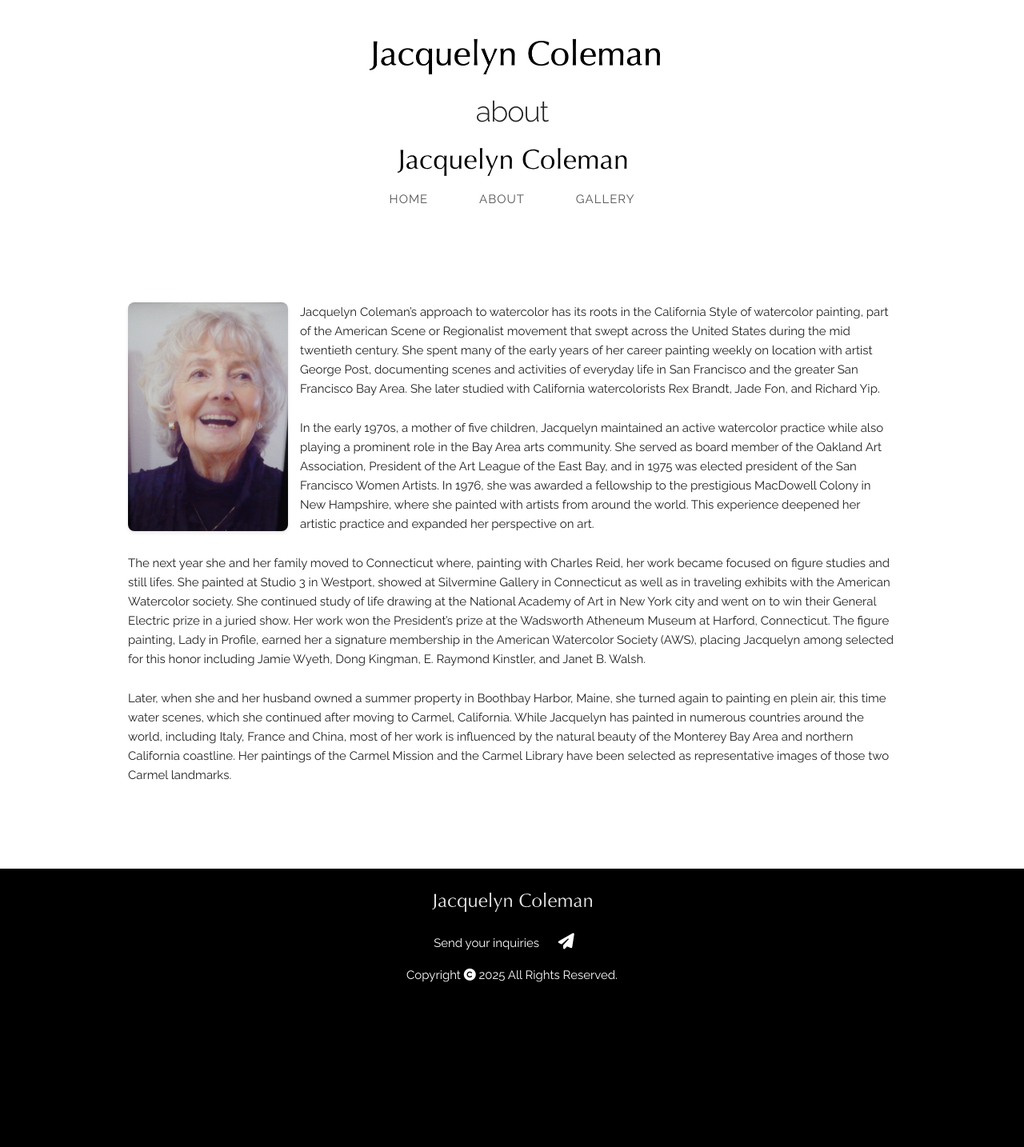
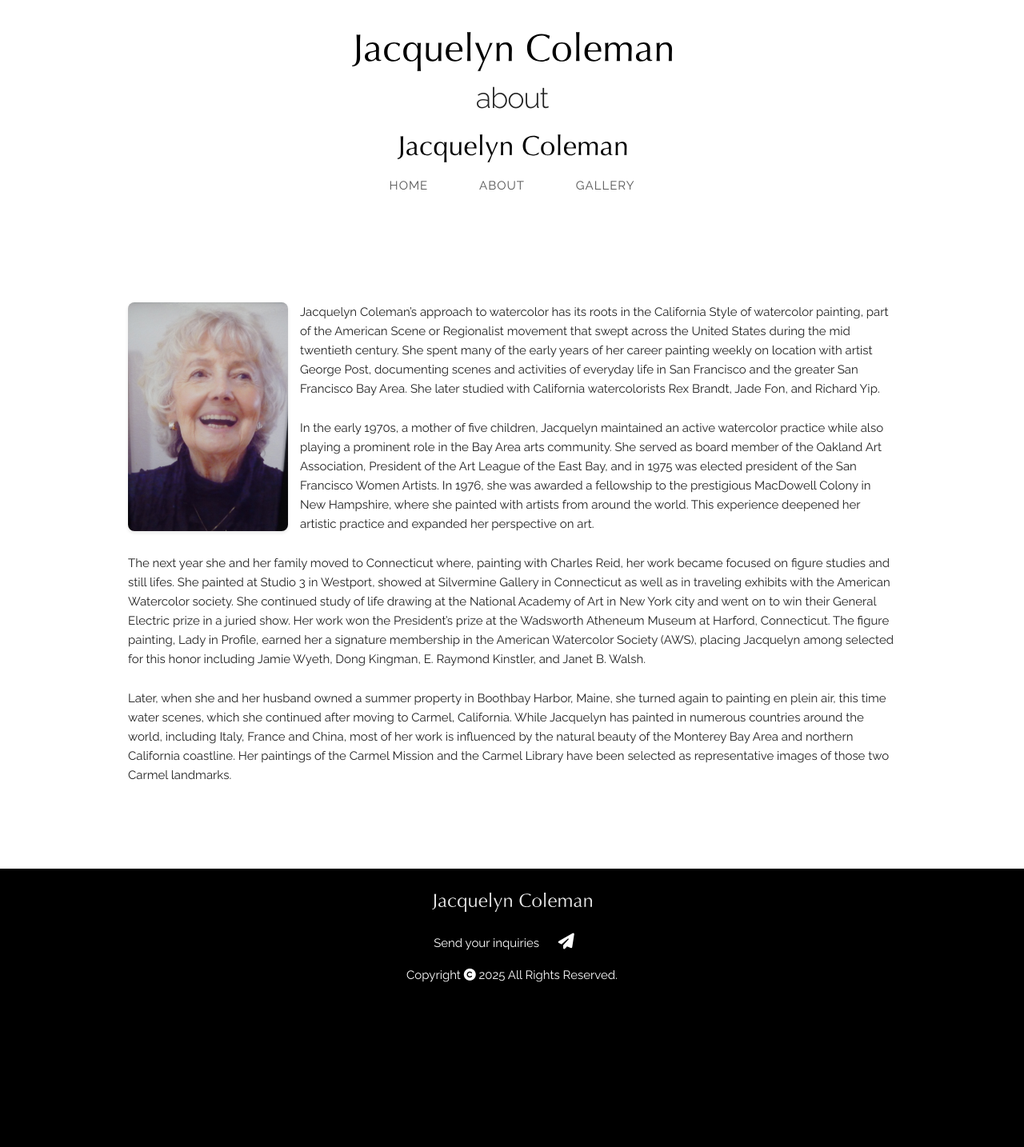
Before and after one commit to jacquelyn27/jacquelyn27.github.io, a Jekyll site: the page built from about.md, in a window 1280 px wide. Shown: the whole page at 80% size. Built offline with Jekyll 4.4.1, drawn with Linux system fonts in a browser that asks for light colours; nearby versions of some CDN libraries.

Commit message:
fix error in header

```diff
--- a/_includes/header.html
+++ b/_includes/header.html
@@ -1,6 +1,6 @@
 <div class="section header">
 	<div class="container">
-		<img src="{{ "/assets/img/logo.png" | relative_url }}">
+		<img src="{{ "/assets/img/logo.svg" | relative_url }}">
 		<h3 class="section-heading">{{ page.title }}</h3>
 		<p class="section-description">
 			{{ page.description }}
```
